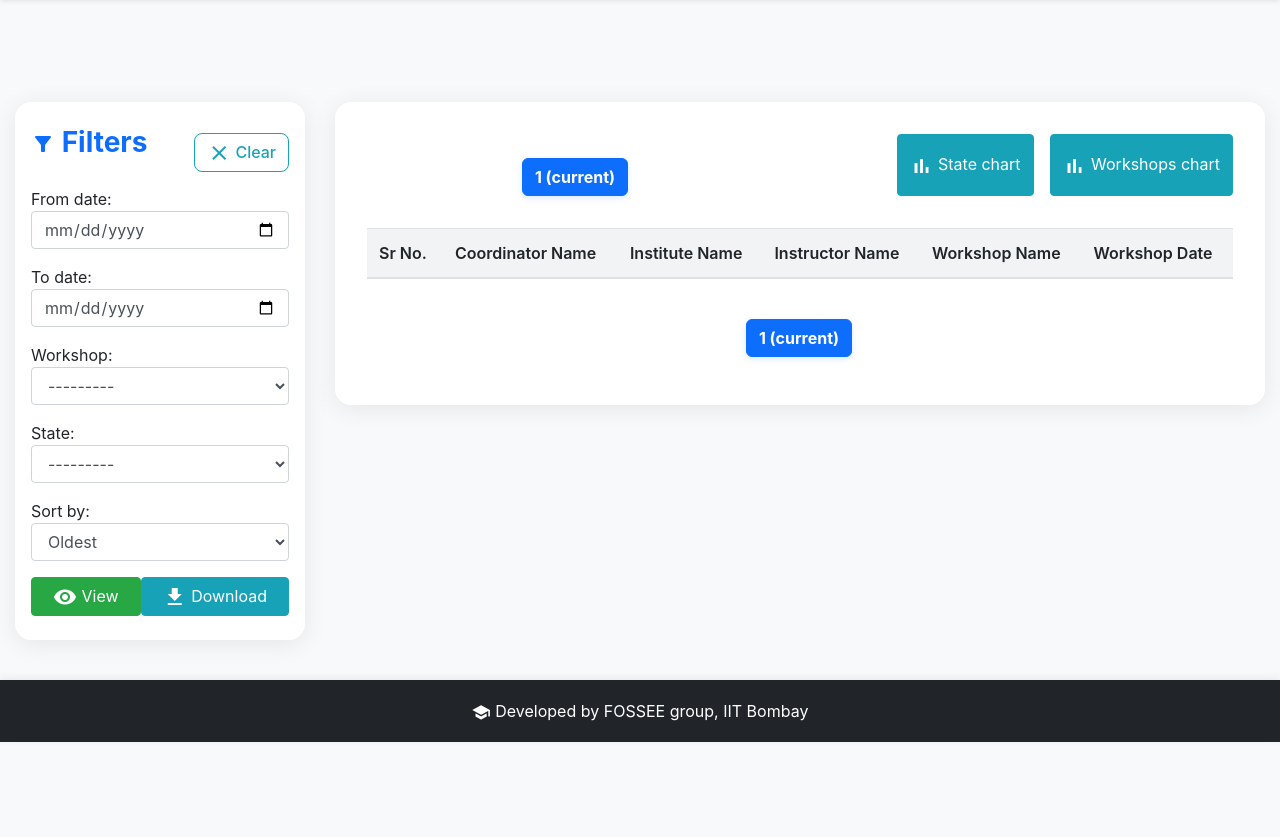
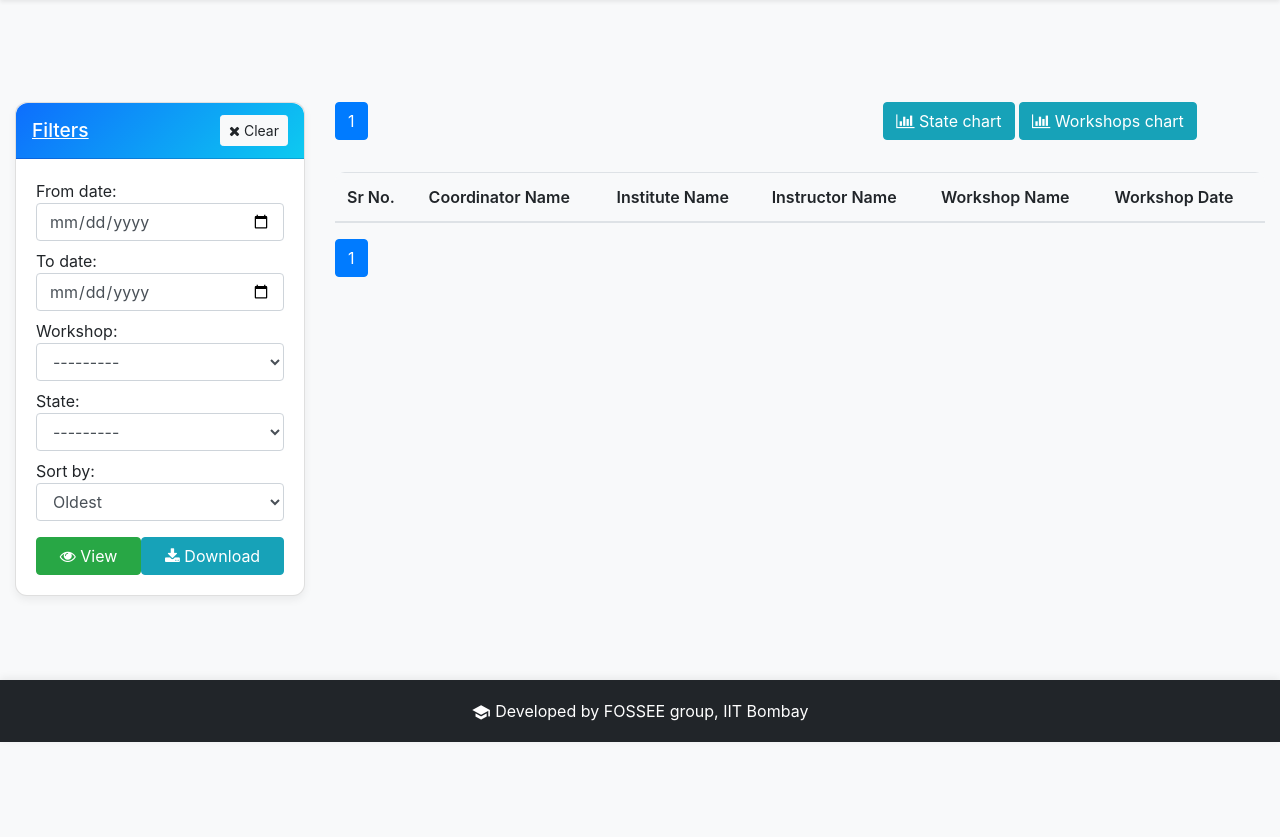
Before and after one commit to jagjeet-singh04/FOSSEE-Workshop-Booking, a Django app: page /statistics/public in a window 1280 px wide. Shown: the part 58-895 px from the top of the page. Before the commit the page ends 800 px from the top, so only its background shows below. Run offline with Django 3.2, Linux system fonts and the light colour scheme; tables that the repository leaves empty hold one stand-in row (values such as "Sample post"); lists and menus that the app fills with data are empty; some libraries are stand-ins or nearby versions.

Commit message:
Enhanced UI & Responsiveness

```diff
--- a/statistics_app/templates/statistics_app/paginator.html
+++ b/statistics_app/templates/statistics_app/paginator.html
@@ -1,4 +1,4 @@
-
+<!--
 <style>
     .pagination {
         justify-content: center;
@@ -64,4 +64,39 @@
             </li>
         {% endif %}
     </ul>
-</nav>
+</nav> -->
+
+<ul class="pagination pagination">
+    {% if objects.has_previous %}
+    <li class="page-item">
+        <a class="page-link" href="?page=1{% if request.GET.from_date %}&from_date={{ request.GET.from_date }}{% endif %}{% if request.GET.to_date %}&to_date={{ request.GET.to_date }}{% endif %}{% if request.GET.state %}&state={{ request.GET.state }}{% endif %}{% if request.GET.workshop_type %}&workshop_type={{ request.GET.workshop_type }}{% endif %}{% if request.GET.show_workshops %}&show_workshops={{ request.GET.show_workshops }}{% endif %}{% if request.GET.sort %}&sort={{ request.GET.sort }}{% endif %}
+        " aria-label="Previous">
+            <span aria-hidden="true">
+                <i class="fa fa-angle-double-left"></i>
+            </span>
+            <span class="sr-only">begin</span>
+        </a>
+    </li>
+    {% endif %}
+
+    {% for n in objects.paginator.page_range %}
+        {% if objects.number == n %}
+            <li class="page-item active">
+                <span class="page-link">{{ n }}<span class="sr-only">(current)</span></span>
+            </li>
+        {% elif n > objects.number|add:'-5' and n < objects.number|add:'5' %}
+            <li class="page-item"><a class="page-link" href="?page={{ n }}{% if request.GET.from_date %}&from_date={{ request.GET.from_date }}{% endif %}{% if request.GET.to_date %}&to_date={{ request.GET.to_date }}{% endif %}{% if request.GET.state %}&state={{ request.GET.state }}{% endif %}{% if request.GET.workshop_type %}&workshop_type={{ request.GET.workshop_type }}{% endif %}{% if request.GET.show_workshops %}&show_workshops={{ request.GET.show_workshops }}{% endif %}{% if request.GET.sort %}&sort={{ request.GET.sort }}{% endif %}">{{ n }}</a></li>
+        {% endif %}
+    {% endfor %}
+
+    {% if objects.has_next %}
+        <li class="page-item">
+            <a class="page-link" href="?page={{ objects.paginator.num_pages }}{% if request.GET.from_date %}&from_date={{ request.GET.from_date }}{% endif %}{% if request.GET.to_date %}&to_date={{ request.GET.to_date }}{% endif %}{% if request.GET.state %}&state={{ request.GET.state }}{% endif %}{% if request.GET.workshop_type %}&workshop_type={{ request.GET.workshop_type }}{% endif %}{% if request.GET.show_workshops %}&show_workshops={{ request.GET.show_workshops }}{% endif %}{% if request.GET.sort %}&sort={{ request.GET.sort }}{% endif %}" aria-label="Next">
+                <span aria-hidden="true">
+                    <i class="fa fa-angle-double-right"></i>
+                </span>
+                <span class="sr-only">end</span>
+            </a>
+        </li>
+    {% endif %}
+</ul>
--- a/statistics_app/templates/statistics_app/workshop_public_stats.html
+++ b/statistics_app/templates/statistics_app/workshop_public_stats.html
@@ -1,110 +1,114 @@
-
 {% extends 'workshop_app/base.html' %}
 
 {% block title %} Statistics {% endblock %}
 
 {% block content %}
-{% load static %}
 <style>
-    .stats-sidebar {
-        background: #fff;
-        border-radius: 16px;
-        box-shadow: 0 4px 24px rgba(0,0,0,0.08);
-        padding: 1.5rem 1rem;
-        margin-bottom: 2rem;
+    /* --- General Enhancements --- */
+    .card {
+        border-radius: 12px;
+        box-shadow: 0 4px 8px rgba(0,0,0,0.06);
+        margin-bottom: 20px;
     }
-    .stats-sidebar h3 {
-        font-weight: 700;
-        color: #0d6efd;
-        margin-bottom: 1.2rem;
+    .card-header {
+        background: linear-gradient(135deg, #0d6efd, #0dcaf0);
+        color: white;
+        border-radius: 12px 12px 0 0 !important;
+        padding: 12px 16px;
     }
-    .stats-sidebar .btn-outline-info {
-        border-radius: 8px;
-        font-weight: 500;
+    .card-header h3 {
+        font-size: 1.2rem;
+        margin: 0;
     }
-    .stats-card {
-        background: #fff;
-        border-radius: 16px;
-        box-shadow: 0 4px 24px rgba(0,0,0,0.08);
-        padding: 2rem;
-        margin-bottom: 2rem;
+    .table-responsive-sm {
+        border-radius: 10px;
+        overflow-x: auto; /* Mobile table scrolling */
     }
-    .table th, .table td {
+    table th {
+        background-color: #f8f9fa;
+        font-weight: 600;
+        white-space: nowrap;
+    }
+    table td {
         vertical-align: middle;
     }
-    .table thead th {
-        background: #f1f3f4;
-        font-weight: 600;
+
+    /* --- Mobile-first buttons --- */
+    #state_graph, #type_graph {
+        width: 100%;
+        margin-top: 8px;
     }
-    .table-hover tbody tr:hover {
-        background: #e9ecef;
-    }
-    .chart-btns {
-        display: flex;
-        gap: 1rem;
-        justify-content: flex-end;
-        margin-bottom: 1rem;
-    }
-    @media (max-width: 768px) {
-        .stats-card {
-            padding: 1rem;
-        }
-        .stats-sidebar {
-            padding: 1rem 0.5rem;
-        }
-        .chart-btns {
-            flex-direction: column;
-            gap: 0.5rem;
+
+    @media (min-width: 768px) {
+        #state_graph, #type_graph {
+            width: auto;
+            margin-top: 0;
         }
     }
+
+    /* --- Dialog/Chart Enhancements --- */
+    #dialog {
+        overflow: hidden;
+    }
+    #myChart {
+        width: 100% !important;
+        height: 100% !important;
+    }
 </style>
+
 <div class="container-fluid">
     <div class="row">
+        <!-- Filters Section -->
         <div class="col-md-3 mb-3">
             <form method="GET">
-                <div class="stats-sidebar">
-                    <div class="d-flex justify-content-between align-items-center mb-2">
-                        <h3><span class="material-icons" style="vertical-align:middle;">filter_alt</span> Filters</h3>
-                        <a href="{% url 'statistics_app:public' %}" class="btn btn-outline-info">
-                            <span class="material-icons" style="vertical-align:middle;">clear</span> Clear
+                <div class="card">
+                    <div class="card-header d-flex justify-content-between align-items-center">
+                        <h3><u>Filters</u></h3>
+                        <a href="{% url 'statistics_app:public' %}" class="btn btn-sm btn-light">
+                            <i class="fa fa-times"></i>&nbsp;Clear
                         </a>
                     </div>
-                    <div class="mb-3">From date: {{form.from_date}}</div>
-                    <div class="mb-3">To date: {{form.to_date}}</div>
-                    <div class="mb-3">Workshop: {{form.workshop_type}}</div>
-                    <div class="mb-3">State: {{form.state}}</div>
-                    <div class="mb-3">{{form.sort.help_text}}: {{form.sort}}</div>
+                    <div class="card-body">
+                        <div class="mb-2">From date: {{form.from_date}}</div>
+                        <div class="mb-2">To date: {{form.to_date}}</div>
+                        <div class="mb-2">Workshop: {{form.workshop_type}}</div>
+                        <div class="mb-2">State: {{form.state}}</div>
+                        <div class="mb-2">{{form.sort.help_text}}: {{form.sort}}</div>
                         {% if request.user.is_authenticated %}
-                    <div class="mb-3">{{form.show_workshops.help_text}}: {{form.show_workshops}}</div>
+                        <div class="mb-2">{{form.show_workshops.help_text}}: {{form.show_workshops}}</div>
                         {% endif %}
-                    <div class="d-flex gap-2 mt-3">
-                        <button type="submit" class="btn btn-success flex-fill">
-                            <span class="material-icons" style="vertical-align:middle;">visibility</span> View
+                        <div class="d-flex justify-content-between mt-3">
+                            <button type="submit" class="btn btn-success flex-fill me-2">
+                                <i class="fa fa-eye"></i>&nbsp;View
                             </button>
                             <button type="submit" class="btn btn-info flex-fill" name="download" value="download">
-                            <span class="material-icons" style="vertical-align:middle;">download</span> Download
+                                <i class="fa fa-download"></i>&nbsp;Download
                             </button>
+                        </div>
                     </div>
                 </div>
             </form>
         </div>
+
+        <!-- Data Section -->
         <div class="col">
-            <div class="stats-card">
             <div class="row mb-3">
                 <div class="col-md-6">
                     {% include "statistics_app/paginator.html" %}
                 </div>
-                    <div class="col-md-6 chart-btns">
-                        <button class="btn btn-info" id="state_graph">
-                            <span class="material-icons" style="vertical-align:middle;">bar_chart</span> State chart
+                <div class="col-md-6 text-md-end text-center">
+                    <button class="btn btn-info me-2" id="state_graph">
+                        <i class="fa fa-bar-chart"></i>&nbsp;State chart
                     </button>
                     <button class="btn btn-info" id="type_graph">
-                            <span class="material-icons" style="vertical-align:middle;">bar_chart</span> Workshops chart
+                        <i class="fa fa-bar-chart"></i>&nbsp;Workshops chart
                     </button>
                 </div>
             </div>
-                <div class="table-responsive">
-                    <table class="table table-hover align-middle">
+
+            <!-- Responsive Table -->
+            <div class="table-responsive-sm">
+                <table class="table table-hover">
                     <thead>
                         <tr>
                             <th>Sr No.</th>
@@ -116,8 +120,8 @@
                         </tr>
                     </thead>
                     {% csrf_token %}
+                    {% for workshop in objects %}
                         <tbody>
-                        {% for workshop in objects %}
                             <tr>
                                 <td>{{ forloop.counter0|add:objects.start_index}}</td>
                                 <td>{{ workshop.coordinator.get_full_name | capfirst }}</td>
@@ -126,55 +130,39 @@
                                 <td>{{ workshop.workshop_type.name }}</td>
                                 <td>{{ workshop.date | date}}</td>
                             </tr>
+                        </tbody>
                     {% endfor %}
-                        </tbody>
                 </table>
             </div>
             {% include "statistics_app/paginator.html" %}
         </div>
     </div>
 </div>
-</div>
 
-<!-- The Modal -->
+<!-- Modal for Chart -->
 <div id="dialog" title="Workshops Statistics">
     <canvas id="myChart"></canvas>
 </div>
-<script src="{% static 'workshop_app/js/chart.min.js' %}"></script>
-<script id="ws-states-data" type="application/json">{{ ws_states|json_script:"ws-states-data" }}</script>
-<script id="ws-count-data" type="application/json">{{ ws_count|json_script:"ws-count-data" }}</script>
-<script id="ws-type-data" type="application/json">{{ ws_type|json_script:"ws-type-data" }}</script>
-<script id="ws-type-count-data" type="application/json">{{ ws_type_count|json_script:"ws-type-count-data" }}</script>
-<script type="text/javascript">
-    var state_labels = JSON.parse(document.getElementById('ws-states-data').textContent);
-    var state_data = JSON.parse(document.getElementById('ws-count-data').textContent);
-    var type_labels = JSON.parse(document.getElementById('ws-type-data').textContent);
-    var type_data = JSON.parse(document.getElementById('ws-type-count-data').textContent);
+
+<script type="application/json" id="ws_states_json">{{ ws_states|safe }}</script>
+<script type="application/json" id="ws_count_json">{{ ws_count|safe }}</script>
+<script type="application/json" id="ws_type_json">{{ ws_type|safe }}</script>
+<script type="application/json" id="ws_type_count_json">{{ ws_type_count|safe }}</script>
+<script>
+    var state_labels = JSON.parse(document.getElementById('ws_states_json').textContent);
+    var state_data = JSON.parse(document.getElementById('ws_count_json').textContent);
+    var type_labels = JSON.parse(document.getElementById('ws_type_json').textContent);
+    var type_data = JSON.parse(document.getElementById('ws_type_count_json').textContent);
     var chart;
-    $(function() {
-        // Initialize dialog (hidden by default)
-        $("#dialog").dialog({
-            autoOpen: false,
-            width: 900,
-            height: 500
-        });
+
     $("#state_graph").on("click", function() {
-            if (state_labels.length === 0 || state_data.length === 0) {
-                alert("No state-wise workshop data available.");
-                return;
-            }
         show_graph(state_labels, state_data, "State wise workshops");
     });
     $("#type_graph").on("click", function() {
-            if (type_labels.length === 0 || type_data.length === 0) {
-                alert("No workshop type data available.");
-                return;
-            }
         show_graph(type_labels, type_data, "Type wise workshops");
     });
-    });
 
-    function show_graph(labels, data, graph_name, chart_name) {
+    function show_graph(labels, data, graph_name) {
         var ctx = document.getElementById('myChart').getContext('2d');
         if(chart) chart.destroy();
         chart = new Chart(ctx, {
@@ -184,35 +172,21 @@
                 datasets: [{
                     data: data,
                     label: graph_name,
-                    backgroundColor: 'rgba(13,110,253,0.7)',
+                    backgroundColor: 'rgba(13,110,253,0.6)',
                     borderColor: 'rgba(13,110,253,1)',
-                    borderWidth: 2,
-                    borderRadius: 6,
-                    hoverBackgroundColor: 'rgba(13,110,253,1)',
-                    hoverBorderColor: 'rgba(13,110,253,1)'
+                    borderWidth: 1
                 }]
             },
             options: {
                 responsive: true,
-                plugins: {
-                    legend: { display: false },
-                    title: {
-                        display: false
-                    }
-                },
-                scales: {
-                    x: {
-                        grid: { display: false },
-                        ticks: { color: '#0d6efd', font: { weight: 'bold' } }
-                    },
-                    y: {
-                        grid: { color: '#e9ecef' },
-                        ticks: { color: '#333' }
-                    }
-                }
+                maintainAspectRatio: false
             }
         });
-        $("#dialog").dialog("open");
+        $("#dialog").dialog({
+            width: "90%",
+            height: 500,
+            modal: true
+        });
     }
 </script>
 
--- a/workshop_app/templates/workshop_app/base.html
+++ b/workshop_app/templates/workshop_app/base.html
@@ -129,15 +129,29 @@
                 {% if user.is_authenticated %}
                 <ul class="navbar-nav ms-auto mb-2 mb-lg-0">
                     <li class="nav-item dropdown">
-                        <a class="nav-link dropdown-toggle text-white" href="#" id="navbarDropdown" role="button" data-bs-toggle="dropdown" aria-haspopup="true" aria-expanded="false">
-                            <span class="material-icons" style="vertical-align: middle">account_circle</span>
-                            <span style="display: inline; vertical-align: middle">{{user.get_full_name|title}}</span>
-                        </a>
-                        <div class="dropdown-menu dropdown-menu-end" aria-labelledby="navbarDropdown">
-                            <a class="dropdown-item" href="{% url 'workshop_app:view_own_profile' %}"><span class="material-icons" style="vertical-align:middle;font-size:1.1em;">person</span> Profile</a>
-                            <a class="dropdown-item" href="{% url 'workshop_app:logout' %}"><span class="material-icons" style="vertical-align:middle;font-size:1.1em;">logout</span> Logout</a>
-                        </div>
-                    </li>
+    <a class="nav-link dropdown-toggle text-white"
+       href="#"
+       id="navbarDropdown"
+       role="button"
+       data-bs-toggle="dropdown"
+       aria-expanded="false">
+       <span class="material-icons" style="vertical-align: middle">account_circle</span>
+       <span style="display: inline; vertical-align: middle">{{user.get_full_name|title}}</span>
+    </a>
+    <ul class="dropdown-menu dropdown-menu-end" aria-labelledby="navbarDropdown">
+        <li>
+            <a class="dropdown-item" href="{% url 'workshop_app:view_own_profile' %}">
+                <span class="material-icons" style="vertical-align:middle;font-size:1.1em;">person</span> Profile
+            </a>
+        </li>
+        <li>
+            <a class="dropdown-item" href="{% url 'workshop_app:logout' %}">
+                <span class="material-icons" style="vertical-align:middle;font-size:1.1em;">logout</span> Logout
+            </a>
+        </li>
+    </ul>
+</li>
+
                 </ul>
                 {% endif %}
             </div>
@@ -213,22 +227,6 @@
             window.chartJsLoaded = true;
         }
     });
-
-    document.addEventListener('DOMContentLoaded', function() {
-      var dropdownToggle = document.getElementById('navbarDropdown');
-      if (dropdownToggle) {
-        dropdownToggle.addEventListener('click', function(e) {
-          // Only trigger if not already handled by Bootstrap
-          if (!this.classList.contains('show')) {
-            e.preventDefault();
-            var dropdownMenu = this.nextElementSibling;
-            if (dropdownMenu && dropdownMenu.classList.contains('dropdown-menu')) {
-              dropdownMenu.classList.toggle('show');
-            }
-          }
-        });
-      }
-    });
 </script>
 
 <!-- Ensure Bootstrap 5 JS is loaded for navbar toggler -->
```
Also changed, not shown: statistics_app/templates/statistics_app/profile_stats.html (+47 -87 lines). Lines whose indentation alone changed are shown as unchanged.
